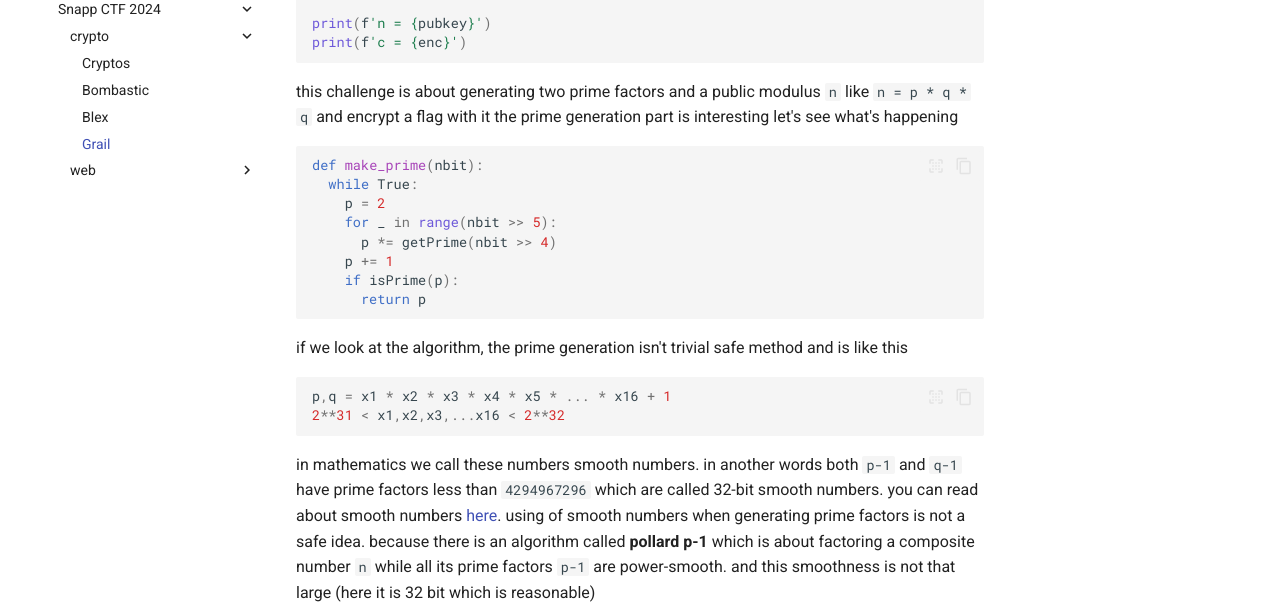
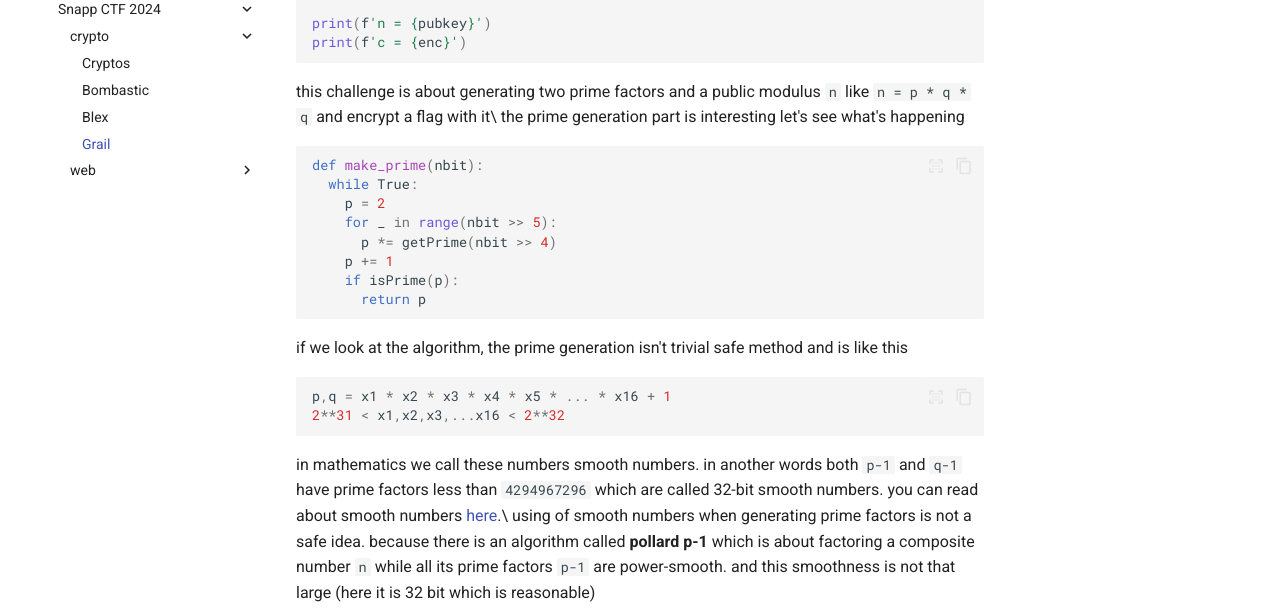
Before and after one commit to Pr1m3dCTF/writeups, an MkDocs documentation site: the page built from docs/2024/Snapp-ctf-2024/crypto/Grail.md, in a window 1280 px wide and 900 px high, scrolled down 604 px. Shown: the part 153-767 px from the top of the window. Built offline with MkDocs 1.6.1 and Material for MkDocs 9.7.7, drawn with Linux system fonts in a browser that asks for light colours; comment, search, counter and statistics services are not loaded; some of the changed text lies outside the part shown.

````diff
--- a/docs/2024/Snapp-ctf-2024/crypto/Grail.md
+++ b/docs/2024/Snapp-ctf-2024/crypto/Grail.md
@@ -34,7 +34,7 @@ print(f'n = {pubkey}')
 print(f'c = {enc}')
 ```
 
-this challenge is about generating two prime factors and a public modulus `n` like `n = p * q * q` and encrypt a flag with it
+this challenge is about generating two prime factors and a public modulus `n` like `n = p * q * q` and encrypt a flag with it\
 the prime generation part is interesting let's see what's happening
 
 
@@ -56,7 +56,7 @@ p,q = x1 * x2 * x3 * x4 * x5 * ... * x16 + 1
 2**31 < x1,x2,x3,...x16 < 2**32
 ```
 
-in mathematics we call these numbers smooth numbers. in another words both `p-1` and `q-1` have prime factors less than `4294967296` which are called 32-bit smooth numbers. you can read about smooth numbers [here](https://en.wikipedia.org/wiki/Smooth_number).
+in mathematics we call these numbers smooth numbers. in another words both `p-1` and `q-1` have prime factors less than `4294967296` which are called 32-bit smooth numbers. you can read about smooth numbers [here](https://en.wikipedia.org/wiki/Smooth_number).\
 using of smooth numbers when generating prime factors is not a safe idea. because there is an algorithm called **pollard p-1** which is about factoring a composite number `n` while all its prime factors `p-1` are  power-smooth. and this smoothness is not that large (here it is 32 bit which is reasonable)
 
 # 2. Solution
@@ -93,7 +93,7 @@ a**(p-1) % p = 1
 or
 a**(p-1) -1 = p*r
 ```
-In other words `a**(p-1) - 1` has two factors `p,r` and `p` is prime
+In other words `a**(p-1) - 1` has two factors `p,r` and `p` is prime\
 We can also multiply `p-1` with `k`:
 ```python
 a**[k*(p-1)] % p = 1
@@ -143,7 +147,7 @@ Report your potential champion to Paul Zimmermann <zimmerma@loria.fr>
 
 ![Pasted image 20240224235930.png](./Pasted image 20240224235930.png)
 
-excellent, we found the prime factor `p` and a composite factor which is `q**2`
+excellent, we found the prime factor `p` and a composite factor which is `q**2`\
 now let's write our final code to decrypt the flag. To be honest there is no nee to calculate `q`. with just `p` and its relevant `d` you can find the flag because this is a `3-prime` variant of RSA.
 
 ```bash
````
Also changed, not shown: other parts of docs/2024/Snapp-ctf-2024/crypto/Grail.md (+6 -2 lines).
